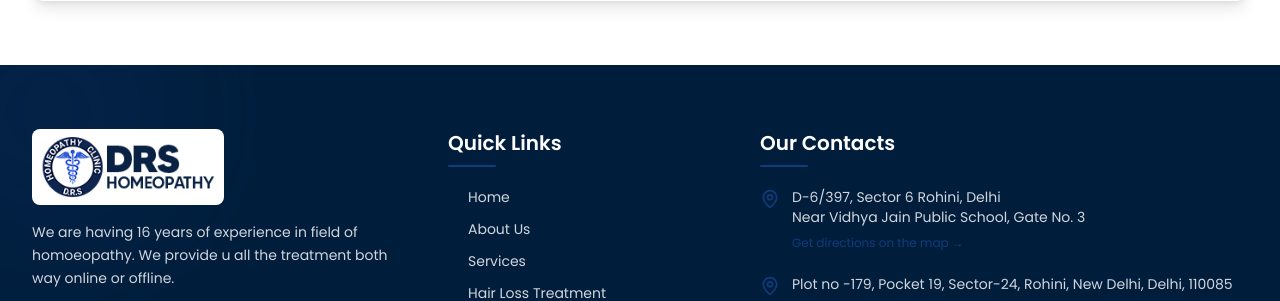
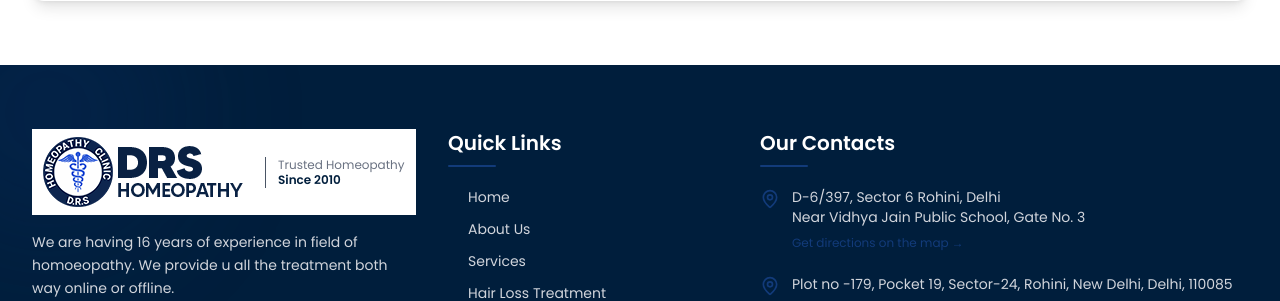
Before and after one commit to Genesisvirtue18/DRS-Homeopathy, a Next.js app: page /contact in a window 1280 px wide. Shown: the part 1600-1901 px from the top of the page. Built offline with nearby package versions, Linux system fonts and the light colour scheme; grey boxes are pictures that could not be loaded.

Commit message:
updates image

```diff
--- a/sections/home/Footer/Footer.tsx
+++ b/sections/home/Footer/Footer.tsx
@@ -43,13 +43,25 @@ export default function Footer() {
           <div className="lg:col-span-4">
             <div className="flex flex-col md:flex-row lg:flex-col gap-6">
            <div>
+  <Link href="/" className="group bg-white relative flex items-center">
+    <div className="absolute -inset-2 rounded-2xl bg-gradient-to-r from-[#6EDC8C]/20 to-transparent opacity-0 blur-xl group-hover:opacity-100 transition duration-500"></div>
+    <div className="relative">
       <Image
         src="/images/footer-logo.png"
         alt="DRS Homeopathy"
-                  width={200}
+        width={100}
         height={70}
-                  className="h-auto bg-white w-48 rounded-lg p-2"
+        className="h-auto w-auto  rounded-lg p-2 transition-all duration-300 group-hover:scale-105"
       />
+    </div>
+    {/* Brand Tagline */}
+    <div className="hidden ml-3 pl-3 border-l border-gray-600 lg:block">
+      <p className="text-xs text-gray-500 leading-tight">Trusted Homeopathy</p>
+      <p className="text-xs font-semibold text-[#001E3C]">Since 2010</p>
+    </div>
+  </Link>
+
+  {/* Description text - Not clickable */}
   <p className="mt-4 text-sm text-gray-300 leading-relaxed max-w-md">
     We are having 16 years of experience in field of homoeopathy. We provide u all the treatment both way online or offline.
   </p>
--- a/sections/home/HowItWorks/HowItWorks.tsx
+++ b/sections/home/HowItWorks/HowItWorks.tsx
@@ -171,7 +171,7 @@ export default function HowItWorks() {
         <div className="mb-8 text-center md:mb-12">
           <div className="mb-2 inline-flex items-center rounded-full bg-[#6EDC8C]/15 px-3 py-1">
             <span className="text-[12px] md:text-[13px] font-semibold uppercase tracking-wider text-[#0E2A5A]">
-              Simple Process
+             Get expert care in three simple steps
             </span>
           </div>
 
@@ -182,9 +182,9 @@ export default function HowItWorks() {
             </span>
           </h2>
 
-          <p className="mx-auto mt-2 text-[14px] md:text-[16px] leading-[1.6] text-gray-600 max-w-md">
+          {/* <p className="mx-auto mt-2 text-[14px] md:text-[16px] leading-[1.6] text-gray-600 max-w-md">
             Get expert care in three simple steps
-          </p>
+          </p> */}
         </div>
 
         {/* INLINE STEPS - Horizontal scroll on mobile, grid on desktop */}
```
Also changed, not shown: sections/home/Navbar/Navbar.tsx (+3 -6 lines). Lines whose indentation alone changed are shown as unchanged.
